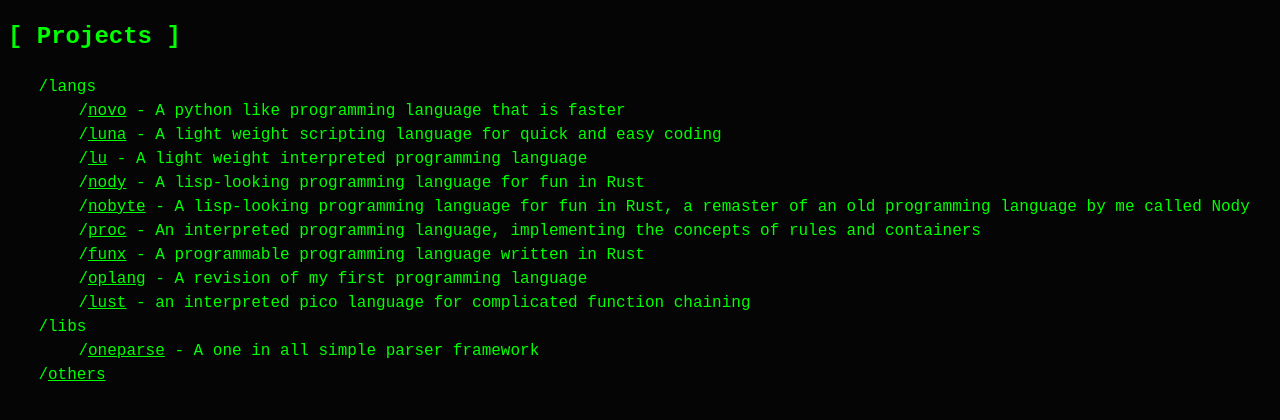
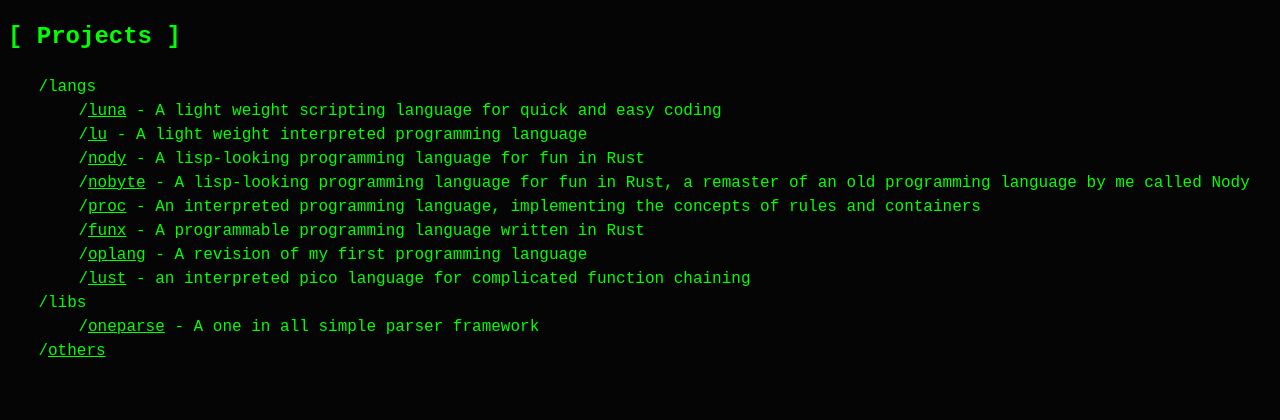
Before and after one commit to sty00a4-code/website, a plain HTML site: page index.html in a window 1280 px wide. Shown: the part 72-492 px from the top of the page. Drawn offline with Linux system fonts and the light colour scheme.

Commit message:
novo in trash can

```diff
--- a/index.html
+++ b/index.html
@@ -12,10 +12,6 @@
             <ul class="projects">
                 <li>langs</li>
                 <ul class="projects">
-                    <li>
-                        <a href="https://github.com/sty00a4-code/luna">novo</a>
-                        - A python like programming language that is faster
-                    </li>
                     <li>
                         <a href="https://github.com/sty00a4-code/luna">luna</a>
                         - A light weight scripting language for quick and easy coding
```
